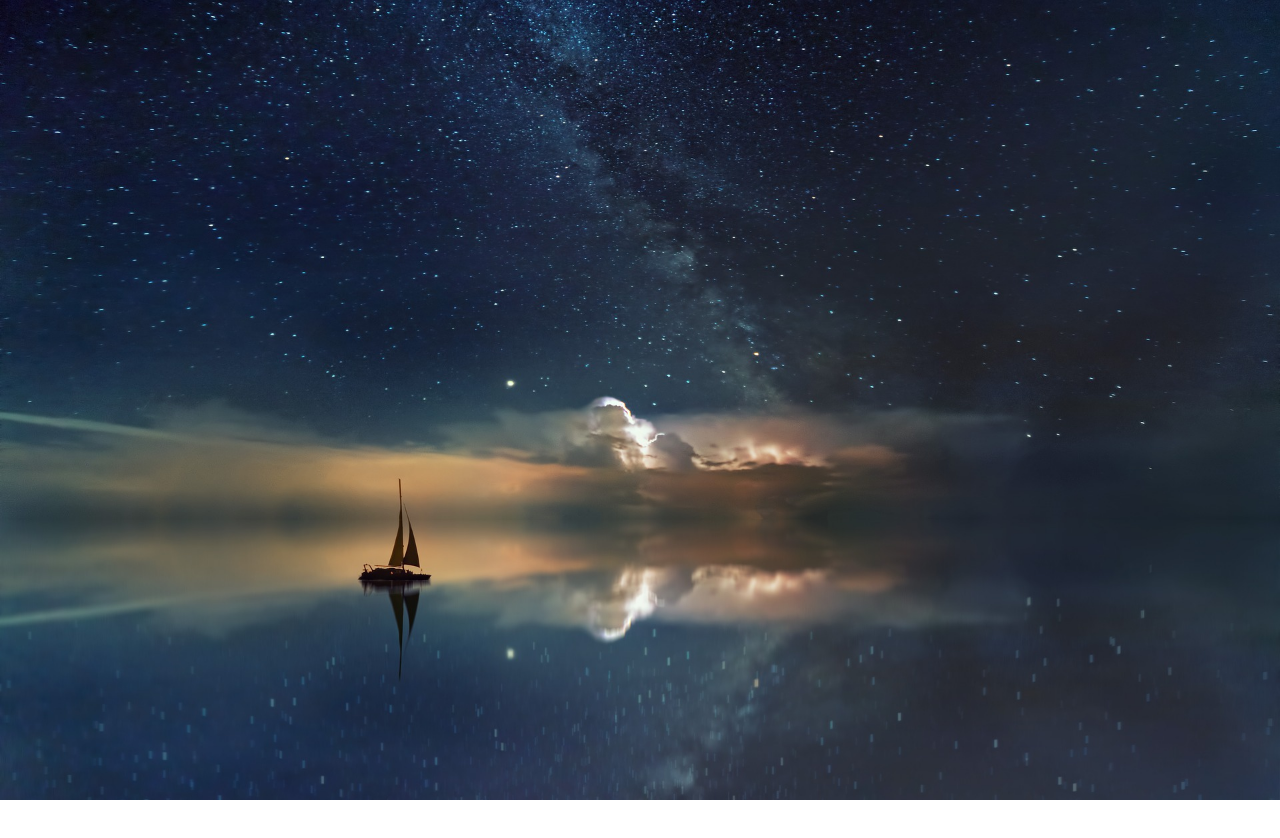
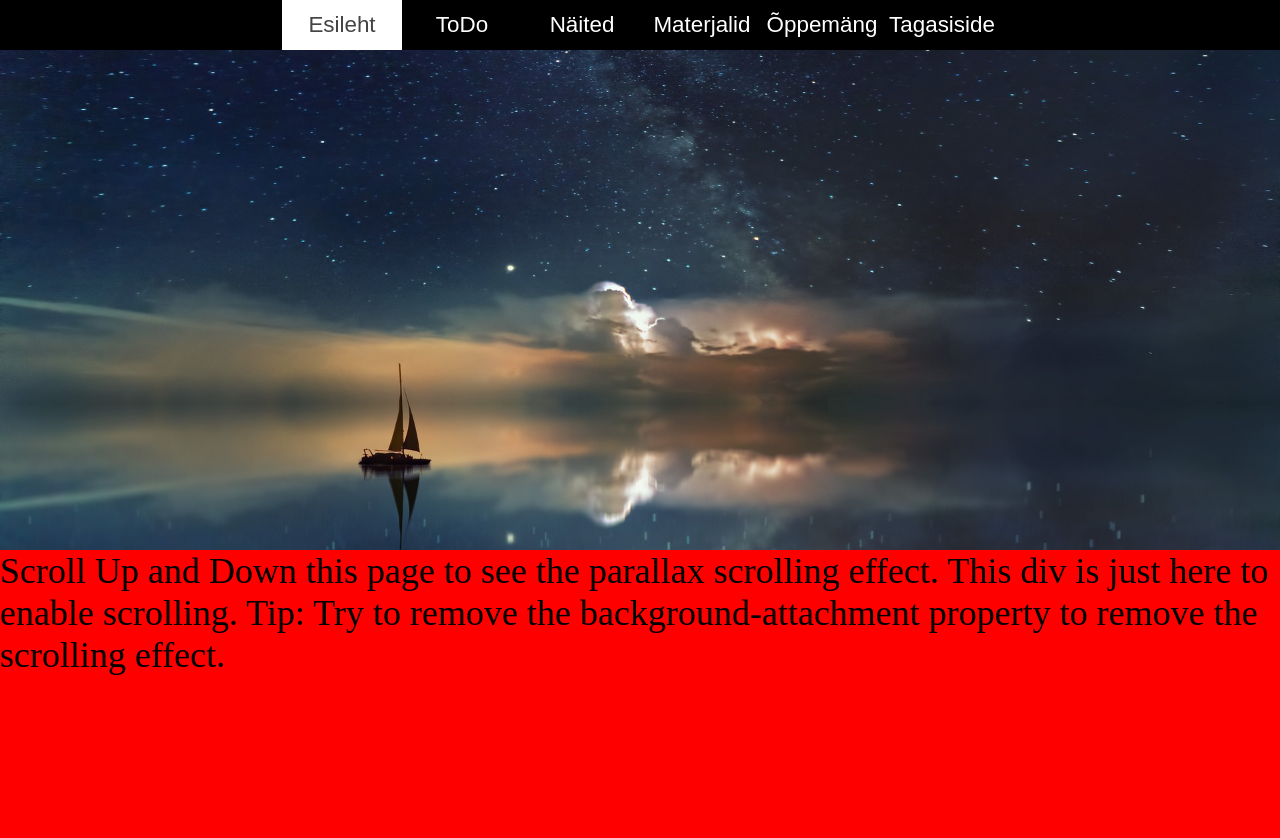
Before and after one commit to eveliiskallas/Angular, a plain HTML site: page index.html in a window 1280 px wide. Before the commit the page ends 800 px from the top, so only its background shows below. Drawn offline with Linux system fonts and the light colour scheme.

Commit message:
Added navbar to index page

```diff
--- a/index.css
+++ b/index.css
@@ -1,6 +1,61 @@
 body {
+    margin: 0;
+    padding: 0;
+    background: #fff;
+}
+.nav ul {
+    list-style: none;
+    background-color: #000;
+    text-align: center;
+    padding: 0;
+    margin: 0;
+}
+.nav li {
+    font-family: 'Oswald', sans-serif;
+    font-size: 1.2em;
+    line-height: 40px;
+    height: 40px;
+    border-bottom: 1px solid #888;
+}
+.nav a {
+    text-decoration: none;
+    color: #fff;
+    display: block;
+    transition: .3s background-color;
+}
+.nav a:hover {
+    background-color: #005f5f;
+}
+.nav a.active {
+    background-color: #fff;
+    color: #444;
+    cursor: default;
+}
+
+.parallax {
+    /* The image used */
     background-image: url("Images/cover.jpg");
+
+    /* Set a specific height */
+    min-height: 500px;
+
+    /* Create the parallax scrolling effect */
+    background-attachment: fixed;
+    background-position: center;
+    background-repeat: no-repeat;
     background-size: cover;
-    width: 100%;
-    height: 100%;
 }
+
+@media screen and (min-width: 600px) {
+    .nav li {
+        width: 120px;
+        border-bottom: none;
+        height: 50px;
+        line-height: 50px;
+        font-size: 1.4em;
+    }
+    .nav li {
+        display: inline-block;
+        margin-right: -4px;
+    }
+}
--- a/index.html
+++ b/index.html
@@ -6,11 +6,29 @@
     <link rel="shortcut icon" href="Images/angular.png">
     <link rel="stylesheet" type="text/css" href="index.css">
 </head>
-<body>
-
-<header id="introduction">
-</header>
+<body class="news">
 
 <! -- Githubi konto https://github.com/eveliiskallas/Angular -->
+
+<header>
+    <div class="nav">
+        <ul>
+            <li class="home"><a class="active" href="#">Esileht</a></li>
+            <li class="tutorials"><a href="#">ToDo</a></li>
+            <li class="about"><a href="#">Näited</a></li>
+            <li class="news"><a href="#">Materjalid</a></li>
+            <li class="contact"><a href="#">Õppemäng</a></li>
+            <li class="contact"><a href="#">Tagasiside</a></li>
+        </ul>
+    </div>
+</header>
+<div class="parallax"></div>
+
+<div style="height:1000px;background-color:red;font-size:36px">
+    Scroll Up and Down this page to see the parallax scrolling effect.
+    This div is just here to enable scrolling.
+    Tip: Try to remove the background-attachment property to remove the scrolling effect.
+</div>
 </body>
+
 </html>
```
